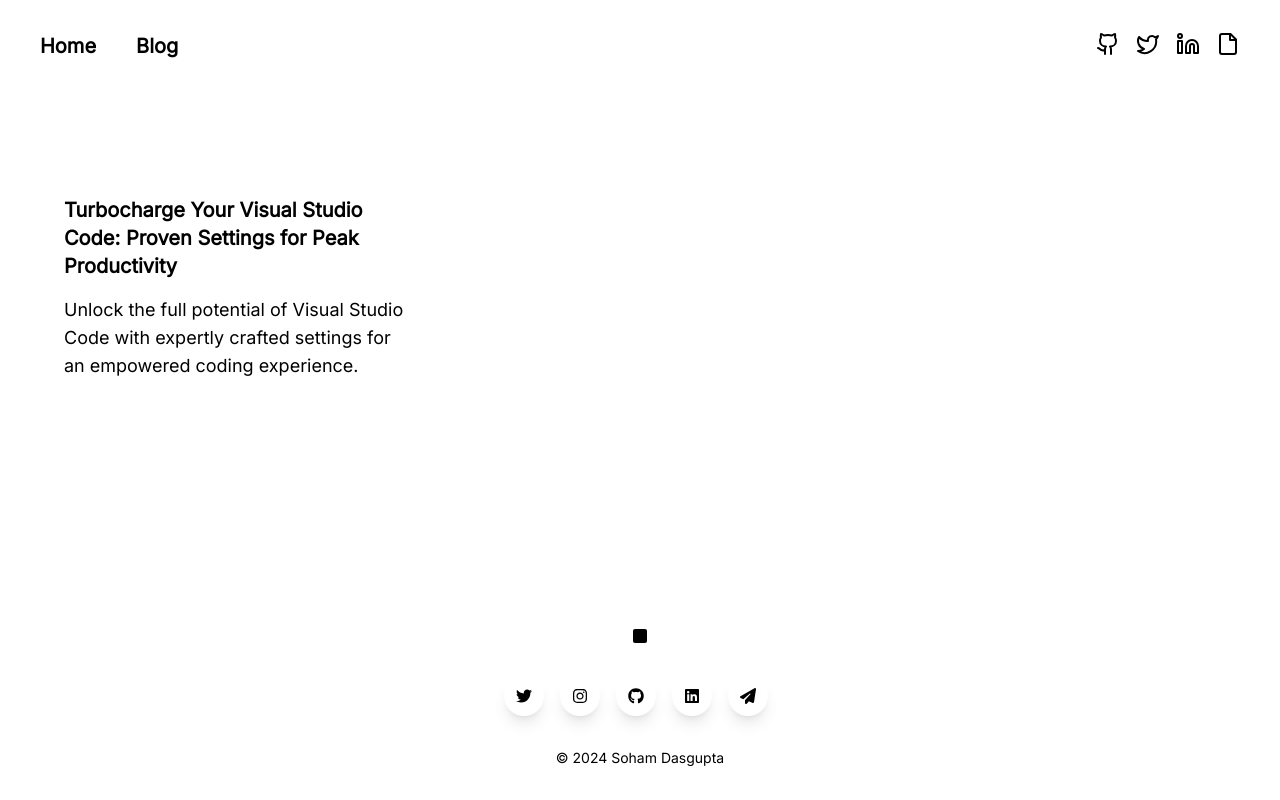
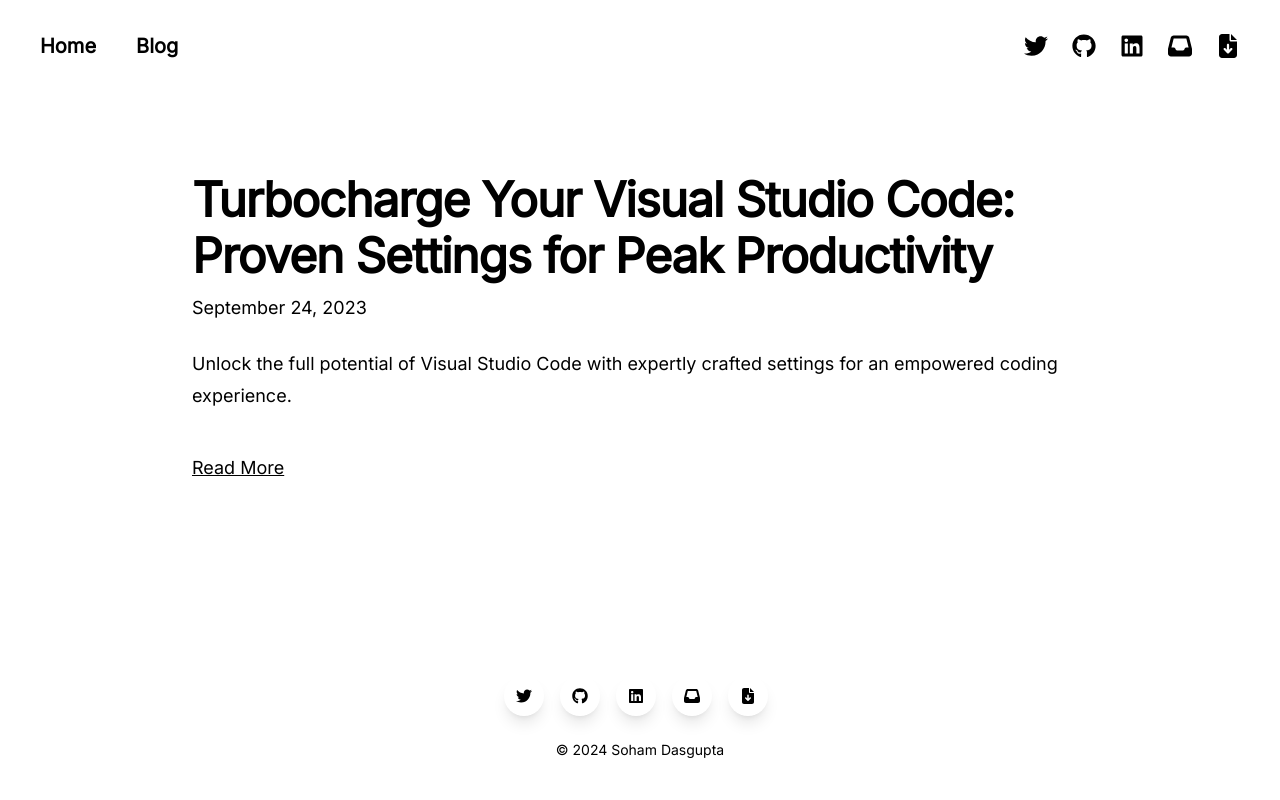
Before and after one commit to thesobercoder/thesobercoder.in, an Astro site: page /blog in a window 1280 px wide. Built offline with nearby package versions, Linux system fonts and the light colour scheme; Astro itself is replaced by a stand-in of ours; what @catppuccin/tailwindcss would draw is missing.

Commit message:
feat: massive layout improvements

```diff
--- a/src/components/footer.astro
+++ b/src/components/footer.astro
@@ -2,30 +2,9 @@
 import { socials } from "@/data/site.json";
 ---
 
-<footer class="py-20 pb-8 flex flex-col items-center print:hidden">
-  <!-- divider -->
-  <div class="relative mt-2 w-10/12 md:w-1/3">
-    <div class="absolute inset-0 flex items-center" aria-hidden="true">
-      <div class="w-full h-1 bg-overlay2"></div>
-    </div>
-    <div class="relative flex justify-center">
-      <span class="bg-base px-2 text-text">
-        <svg
-          xmlns="http://www.w3.org/2000/svg"
-          class="h-4 w-4"
-          fill="currentColor"
-          viewBox="0 0 448 512"
-        >
-          <path
-            d="M0 96C0 60.7 28.7 32 64 32H384c35.3 0 64 28.7 64 64V416c0 35.3-28.7 64-64 64H64c-35.3 0-64-28.7-64-64V96z"
-          ></path>
-        </svg>
-      </span>
-    </div>
-  </div>
-
+<footer class="bg-mantle py-10 gap-6 flex flex-col items-center print:hidden">
   <!-- Social -->
-  <div class="flex flex-wrap items-center justify-center gap-2 mt-8">
+  <div class="flex flex-wrap items-center justify-center gap-2">
     {
       socials.map((link) => (
         <a
@@ -50,7 +29,7 @@
   </div>
 
   <!-- Message -->
-  <div class="mt-8 flex flex-wrap items-center justify-center">
+  <div class="flex flex-wrap items-center justify-center">
     <div class="text-sm text-text">
       ©
       {new Date().getFullYear()}
--- a/src/components/header.astro
+++ b/src/components/header.astro
@@ -1,5 +1,7 @@
 ---
 import clsx from "clsx";
+import { socials } from "@/data/site.json";
+
 const { pathname } = Astro.url;
 ---
 
@@ -20,82 +22,27 @@
       href="/blog">Blog</a
     >
   </nav>
-  <div class="flex gap-4">
-    <a class="text-lg hover:text-mauve" href="#" rel="ugc">
-      <svg
-        xmlns="http://www.w3.org/2000/svg"
-        width="24"
-        height="24"
-        viewBox="0 0 24 24"
-        fill="none"
-        stroke="currentColor"
-        stroke-width="2"
-        stroke-linecap="round"
-        stroke-linejoin="round"
-        class="h-6 w-6"
-      >
-        <path
-          d="M15 22v-4a4.8 4.8 0 0 0-1-3.5c3 0 6-2 6-5.5.08-1.25-.27-2.48-1-3.5.28-1.15.28-2.35 0-3.5 0 0-1 0-3 1.5-2.64-.5-5.36-.5-8 0C6 2 5 2 5 2c-.3 1.15-.3 2.35 0 3.5A5.403 5.403 0 0 0 4 9c0 3.5 3 5.5 6 5.5-.39.49-.68 1.05-.85 1.65-.17.6-.22 1.23-.15 1.85v4"
-        ></path>
-        <path d="M9 18c-4.51 2-5-2-7-2"></path>
-      </svg>
-    </a>
-    <a class="text-lg hover:text-mauve" href="#" rel="ugc">
-      <svg
-        xmlns="http://www.w3.org/2000/svg"
-        width="24"
-        height="24"
-        viewBox="0 0 24 24"
-        fill="none"
-        stroke="currentColor"
-        stroke-width="2"
-        stroke-linecap="round"
-        stroke-linejoin="round"
-        class="h-6 w-6"
-      >
-        <path
-          d="M22 4s-.7 2.1-2 3.4c1.6 10-9.4 17.3-18 11.6 2.2.1 4.4-.6 6-2C3 15.5.5 9.6 3 5c2.2 2.6 5.6 4.1 9 4-.9-4.2 4-6.6 7-3.8 1.1 0 3-1.2 3-1.2z"
-        ></path>
-      </svg>
-    </a>
-    <a class="text-lg hover:text-mauve" href="#" rel="ugc">
-      <svg
-        xmlns="http://www.w3.org/2000/svg"
-        width="24"
-        height="24"
-        viewBox="0 0 24 24"
-        fill="none"
-        stroke="currentColor"
-        stroke-width="2"
-        stroke-linecap="round"
-        stroke-linejoin="round"
-        class="h-6 w-6"
-      >
-        <path
-          d="M16 8a6 6 0 0 1 6 6v7h-4v-7a2 2 0 0 0-2-2 2 2 0 0 0-2 2v7h-4v-7a6 6 0 0 1 6-6z"
-        ></path>
-        <rect width="4" height="12" x="2" y="9"></rect>
-        <circle cx="4" cy="4" r="2"></circle>
-      </svg>
-    </a>
-    <a class="text-lg hover:text-mauve" href="#" rel="ugc">
-      <svg
-        xmlns="http://www.w3.org/2000/svg"
-        width="24"
-        height="24"
-        viewBox="0 0 24 24"
-        fill="none"
-        stroke="currentColor"
-        stroke-width="2"
-        stroke-linecap="round"
-        stroke-linejoin="round"
-        class="h-6 w-6"
-      >
-        <path
-          d="M14.5 2H6a2 2 0 0 0-2 2v16a2 2 0 0 0 2 2h12a2 2 0 0 0 2-2V7.5L14.5 2z"
-        ></path>
-        <polyline points="14 2 14 8 20 8"></polyline>
-      </svg>
-    </a>
+  <div class="hidden md:flex gap-6">
+    {
+      socials.map((link) => (
+        <a
+          href={link.url}
+          rel="noopener noreferrer nofollow"
+          target="_blank"
+          aria-label={link.platform}
+          class="align-center flex items-center justify-center font-normal outline-none focus:outline-none hover:text-mauve"
+        >
+          <svg
+            class="h-6 w-6"
+            aria-hidden="true"
+            fill="currentColor"
+            xmlns="http://www.w3.org/2000/svg"
+            viewBox={link.viewBox}
+          >
+            <path d={link.iconPath} />
+          </svg>
+        </a>
+      ))
+    }
   </div>
 </header>
--- a/src/data/site.json
+++ b/src/data/site.json
@@ -10,12 +10,6 @@
       "url": "https://twitter.com/thesobercoder",
       "iconPath": "M459.37 151.716c.325 4.548.325 9.097.325 13.645 0 138.72-105.583 298.558-298.558 298.558-59.452 0-114.68-17.219-161.137-47.106 8.447.974 16.568 1.299 25.34 1.299 49.055 0 94.213-16.568 130.274-44.832-46.132-.975-84.792-31.188-98.112-72.772 6.498.974 12.995 1.624 19.818 1.624 9.421 0 18.843-1.3 27.614-3.573-48.081-9.747-84.143-51.98-84.143-102.985v-1.299c13.969 7.797 30.214 12.67 47.431 13.319-28.264-18.843-46.781-51.005-46.781-87.391 0-19.492 5.197-37.36 14.294-52.954 51.655 63.675 129.3 105.258 216.365 109.807-1.624-7.797-2.599-15.918-2.599-24.04 0-57.828 46.782-104.934 104.934-104.934 30.213 0 57.502 12.67 76.67 33.137 23.715-4.548 46.456-13.32 66.599-25.34-7.798 24.366-24.366 44.833-46.132 57.827 21.117-2.273 41.584-8.122 60.426-16.243-14.292 20.791-32.161 39.308-52.628 54.253z",
       "viewBox": "0 0 512 512"
-    },
-    {
-      "platform": "Instagram",
-      "url": "https://instagram.com/thesobercoder",
-      "iconPath": "M224.1 141c-63.6 0-114.9 51.3-114.9 114.9s51.3 114.9 114.9 114.9S339 319.5 339 255.9 287.7 141 224.1 141zm0 189.6c-41.1 0-74.7-33.5-74.7-74.7s33.5-74.7 74.7-74.7 74.7 33.5 74.7 74.7-33.6 74.7-74.7 74.7zm146.4-194.3c0 14.9-12 26.8-26.8 26.8-14.9 0-26.8-12-26.8-26.8s12-26.8 26.8-26.8 26.8 12 26.8 26.8zm76.1 27.2c-1.7-35.9-9.9-67.7-36.2-93.9-26.2-26.2-58-34.4-93.9-36.2-37-2.1-147.9-2.1-184.9 0-35.8 1.7-67.6 9.9-93.9 36.1s-34.4 58-36.2 93.9c-2.1 37-2.1 147.9 0 184.9 1.7 35.9 9.9 67.7 36.2 93.9s58 34.4 93.9 36.2c37 2.1 147.9 2.1 184.9 0 35.9-1.7 67.7-9.9 93.9-36.2 26.2-26.2 34.4-58 36.2-93.9 2.1-37 2.1-147.8 0-184.8zM398.8 388c-7.8 19.6-22.9 34.7-42.6 42.6-29.5 11.7-99.5 9-132.1 9s-102.7 2.6-132.1-9c-19.6-7.8-34.7-22.9-42.6-42.6-11.7-29.5-9-99.5-9-132.1s-2.6-102.7 9-132.1c7.8-19.6 22.9-34.7 42.6-42.6 29.5-11.7 99.5-9 132.1-9s102.7-2.6 132.1 9c19.6 7.8 34.7 22.9 42.6 42.6 11.7 29.5 9 99.5 9 132.1s2.7 102.7-9 132.1z",
-      "viewBox": "0 0 448 512"
     },
     {
       "platform": "GitHub",
@@ -31,9 +25,15 @@
     },
     {
       "platform": "eMail",
-      "url": "mailto:soham1.dasgupta@gmail.com",
-      "iconPath": "M498.1 5.6c10.1 7 15.4 19.1 13.5 31.2l-64 416c-1.5 9.7-7.4 18.2-16 23s-18.9 5.4-28 1.6L284 427.7l-68.5 74.1c-8.9 9.7-22.9 12.9-35.2 8.1S160 493.2 160 480V396.4c0-4 1.5-7.8 4.2-10.7L331.8 202.8c5.8-6.3 5.6-16-.4-22s-15.7-6.4-22-.7L106 360.8 17.7 316.6C7.1 311.3 .3 300.7 0 288.9s5.9-22.8 16.1-28.7l448-256c10.7-6.1 23.9-5.5 34 1.4z",
+      "url": "mailto:soham@thesobercoder.in",
+      "iconPath": "M121 32C91.6 32 66 52 58.9 80.5L1.9 308.4C.6 313.5 0 318.7 0 323.9V416c0 35.3 28.7 64 64 64H448c35.3 0 64-28.7 64-64V323.9c0-5.2-.6-10.4-1.9-15.5l-57-227.9C446 52 420.4 32 391 32H121zm0 64H391l48 192H387.8c-12.1 0-23.2 6.8-28.6 17.7l-14.3 28.6c-5.4 10.8-16.5 17.7-28.6 17.7H195.8c-12.1 0-23.2-6.8-28.6-17.7l-14.3-28.6c-5.4-10.8-16.5-17.7-28.6-17.7H73L121 96z",
       "viewBox": "0 0 512 512"
+    },
+    {
+      "platform": "Resume",
+      "url": "/resume.pdf",
+      "iconPath": "M64 0C28.7 0 0 28.7 0 64V448c0 35.3 28.7 64 64 64H320c35.3 0 64-28.7 64-64V160H256c-17.7 0-32-14.3-32-32V0H64zM256 0V128H384L256 0zM216 232V334.1l31-31c9.4-9.4 24.6-9.4 33.9 0s9.4 24.6 0 33.9l-72 72c-9.4 9.4-24.6 9.4-33.9 0l-72-72c-9.4-9.4-9.4-24.6 0-33.9s24.6-9.4 33.9 0l31 31V232c0-13.3 10.7-24 24-24s24 10.7 24 24z",
+      "viewBox": "0 0 384 512"
     }
   ],
   "experiences": [
--- a/src/layouts/page.astro
+++ b/src/layouts/blog.astro
@@ -10,7 +10,7 @@
 
 <Shell title={title}>
   <div
-    class="py-20 mx-10 print:py-0 print:max-w-full"
+    class="py-20 max-w-[70%] prose prose-lg mx-auto print:py-0 print:mx-10 print:max-w-full"
   >
     <slot />
   </div>
--- a/src/pages/blog/[...page].astro
+++ b/src/pages/blog/[...page].astro
@@ -1,6 +1,6 @@
 ---
 import { getCollection, type CollectionEntry } from "astro:content";
-import Blog from "@/layouts/page.astro";
+import Blog from "@/layouts/blog.astro";
 
 interface Props {
   page: {
@@ -29,25 +29,35 @@
 ---
 
 <Blog title="Blog">
-  <ul class="grid grid-cols-1 md:grid-cols-3 not-prose gap-4">
+  <div class="flex flex-col gap-6">
     {
       page.data.map((blog) => (
-        <li class="list-none">
-          <a
-            href={`blog/${blog.slug}`}
-            class="bg-surface0 rounded-lg leading-tight p-6 block group transition ease-in-out duration-300 hover:bg-surface1"
-            aria-label={blog.data.title}
-          >
-            <span class="transition ease-in-out duration-300 group-hover:text-mauve font-semibold text-xl">
-              {blog.data.title}
-            </span>
-            <p class="text-lg text-subtext0 mt-4">{blog.data.description}</p>
-          </a>
-        </li>
+        <>
+          <article class="text-text">
+            <div class="space-y-2 not-prose">
+              <h1 class="text-4xl font-extrabold tracking-tight lg:text-5xl lg:leading-[3.5rem]">
+                {blog.data.title}
+              </h1>
+              <p class="text-subtext0">
+                {new Intl.DateTimeFormat("en-US", {
+                  year: "numeric",
+                  month: "long",
+                  day: "numeric",
+                }).format(blog.data.date)}
+              </p>
+            </div>
+            <p>{blog.data.description}</p>
+            <a
+              class="text-mauve hover:underline mt-4 inline-block"
+              href={`blog/${blog.slug}`}
+            >
+              Read More
+            </a>
+          </article>
+        </>
       ))
     }
-  </ul>
-
+  </div>
   <div class="flex justify-between">
     {
       page.url.prev ? (
--- a/src/pages/blog/[slug].astro
+++ b/src/pages/blog/[slug].astro
@@ -1,6 +1,6 @@
 ---
 import { getCollection, type CollectionEntry } from "astro:content";
-import Blog from "@/layouts/page.astro";
+import Blog from "@/layouts/blog.astro";
 import type { BlogSchema } from "@/content/config";
 
 interface Props {
@@ -25,9 +25,23 @@
 ---
 
 <Blog title={post.title}>
-  <section class="prose prose-xl mx-auto">
-  <h1>{post.title}</h1>
-  <p class="text-subtext0 text-lg">{formattedDate}</p>
-  <Content />
-</section>
+  <article class="text-text">
+    <div class="space-y-2 not-prose">
+      <h1
+        class="text-4xl font-extrabold tracking-tight lg:text-5xl lg:leading-[3.5rem]"
+      >
+        {post.title}
+      </h1>
+      <p class="text-subtext0">
+        {
+          new Intl.DateTimeFormat("en-US", {
+            year: "numeric",
+            month: "long",
+            day: "numeric",
+          }).format(post.date)
+        }
+      </p>
+    </div>
+    <Content />
+  </article>
 </Blog>
--- a/src/pages/index.astro
+++ b/src/pages/index.astro
@@ -19,7 +19,11 @@
         class="absolute inset-0 bg-gradient-to-br from-lavender to-mauve rounded-full blur-lg opacity-75 group-hover:opacity-100 transition duration-200 animate-tilt"
       >
       </div>
-      <img class="rounded-full relative" src="/profile.webp" alt={imageAlt} />
+      <img
+        class="rounded-full border border-surface2 relative"
+        src="/profile.webp"
+        alt={imageAlt}
+      />
     </div>
     <h1 class="text-5xl font-bold mt-10">{name}</h1>
     <p class="text-lg mt-4">
@@ -45,7 +49,7 @@
   </section>
 
   <!-- Projects Section -->
-  <section class="py-20 bg-mantle">
+  <section class="py-20">
     <h2 class="text-4xl font-bold text-center">My Projects</h2>
     <div
       class="grid md:grid-cols-2 xl:grid-cols-4 justify-center mx-8 lg:w-fit lg:mx-auto gap-6 mt-8"
@@ -71,7 +75,7 @@
   </section>
 
   <!-- Experience Section -->
-  <section class="py-20 bg-surface0 flex flex-col justify-center items-center">
+  <section class="py-20 flex flex-col justify-center items-center">
     <h2 class="text-4xl font-bold text-center">My Experience</h2>
     <div
       class="mt-8 mx-6 xl:w-1/2 space-y-8 relative before:absolute before:inset-0 before:ml-[0.75rem] before:-translate-x-px xl:before:mx-auto xl:before:translate-x-0 before:h-full before:w-0.5 before:bg-gradient-to-b before:from-transparent before:via-overlay2 before:to-transparent"
@@ -80,7 +84,7 @@
         experiences.map((experience) => (
           <div class="relative flex items-center justify-between xl:justify-normal xl:odd:flex-row-reverse group">
             <div class="flex w-6 h-6 rounded-full bg-overlay2 xl:order-1 xl:group-odd:-translate-x-1/2 xl:group-even:translate-x-1/2" />
-            <div class="w-[calc(100%-4rem)] xl:w-[calc(50%-1.5rem)] h-40 flex items-center bg-base p-8 rounded-lg">
+            <div class="w-[calc(100%-4rem)] xl:w-[calc(50%-1.5rem)] h-40 flex items-center bg-surface0 p-8 rounded-lg">
               <section>
                 <div class="font-bold text-lg mb-1">{experience.title}</div>
                 <time class="font-caveat font-medium text-blue">
@@ -96,7 +100,7 @@
   </section>
 
   <!-- Certifications Section -->
-  <section class="py-20 bg-mantle flex flex-col justify-center items-center">
+  <section class="py-20 flex flex-col justify-center items-center">
     <h2 class="text-4xl font-bold text-center">My Certifications</h2>
     <div
       class="grid md:grid-cols-2 xl:grid-cols-4 justify-center mx-8 lg:w-fit lg:mx-auto gap-6 mt-8"
```
Also changed, not shown: pnpm-lock.yaml.
